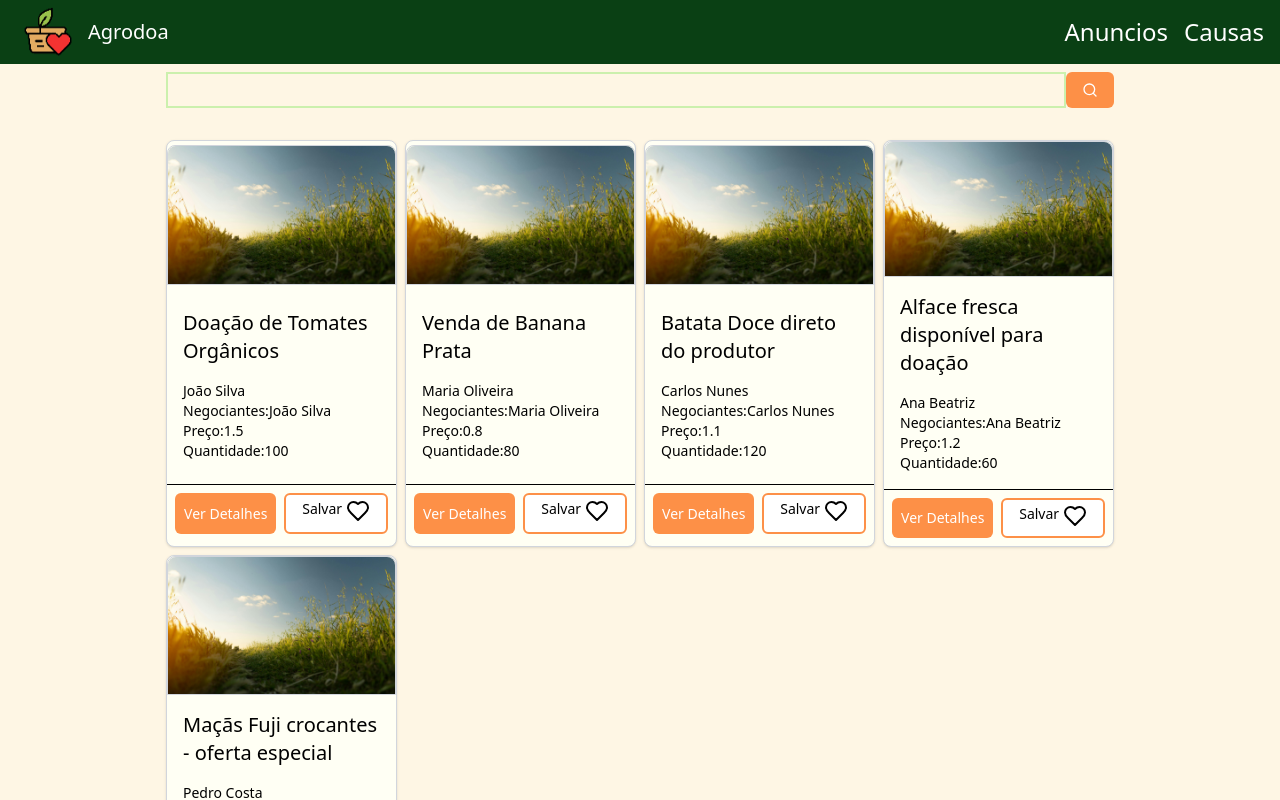
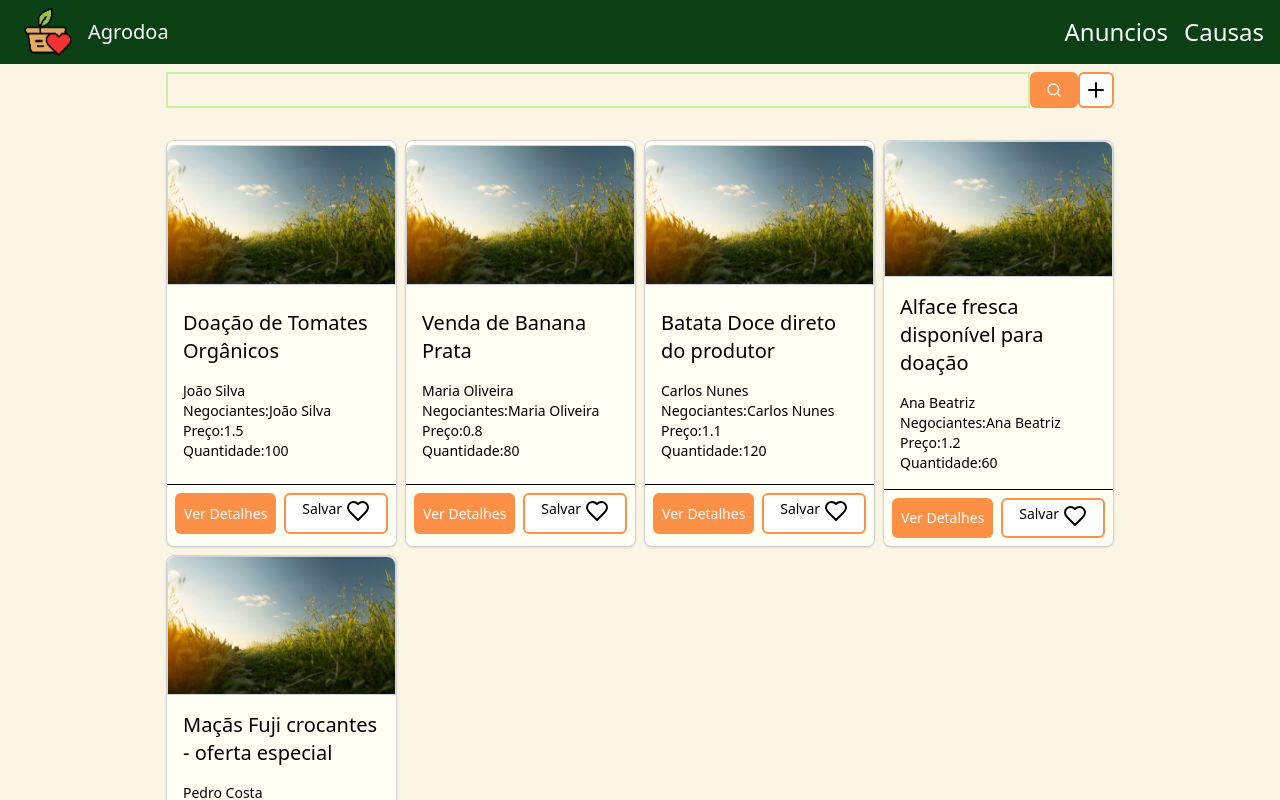
Before and after one commit to VerttB/agrodoa-frontend, a Next.js app: page /anuncios in a window 1280 px wide. Shown: the top 800 px of the page. Built offline with nearby package versions, Linux system fonts and the light colour scheme; a web font is replaced by a local one.

Commit message:
Mudanças no export do botao

```diff
--- a/src/app/(pages)/(auth)/cadastro/page.tsx
+++ b/src/app/(pages)/(auth)/cadastro/page.tsx
@@ -1,7 +1,7 @@
 "use client";
 
 import Input from "@/components/input";
-import Button from "@/components/button";
+import {Button} from "@/components/button";
 import { zodResolver } from "@hookform/resolvers/zod";
 import Image from "next/image";
 import Link from "next/link";
--- a/src/app/(pages)/(auth)/login/page.tsx
+++ b/src/app/(pages)/(auth)/login/page.tsx
@@ -1,6 +1,6 @@
 "use client";
 import Input from "@/components/input";
-import Button from "@/components/button";
+import {Button} from "@/components/button";
 import { zodResolver } from "@hookform/resolvers/zod";
 import Image from "next/image";
 import Link from "next/link";
--- a/src/app/(pages)/(public)/anuncios/[id]/page.tsx
+++ b/src/app/(pages)/(public)/anuncios/[id]/page.tsx
@@ -2,7 +2,7 @@
 import { useParams } from "next/navigation";
 import { User, CalendarDays } from "lucide-react";
 import Image from "next/image";
-import Button from "@/components/button";
+import {Button} from "@/components/button";
 import Input from "@/components/input";
 import { ItemPage } from "@/components/ItemPage";
 import { useRouter } from "next/navigation";
--- a/src/app/(pages)/(public)/anuncios/page.tsx
+++ b/src/app/(pages)/(public)/anuncios/page.tsx
@@ -1,17 +1,19 @@
 "use client";
 import Input from "@/components/input";
-import Button from "@/components/button";
+import {Button} from "@/components/button";
 import { LoadingSpin } from "@/components/loadingComponent";
 import { Card } from "@/components/Card";
-
+import { Modal } from "@/components/Modal";
 import { Search, Heart, Plus } from "lucide-react";
 import { useUserContext } from "@/providers/UserProvider";
 import { IAnuncio } from "@/core/interfaces/IAnuncio";
 import { useAnuncio } from "@/hooks/useAnuncio";
 import { useRouter } from "next/navigation";
+import { useState } from "react";
 
 
 export default function Page() {
+  const [open,setOpen] = useState(false);
   const { user} = useUserContext();
   const {data : anuncios, loading} = useAnuncio<IAnuncio[]>();
   const router = useRouter();
@@ -19,6 +21,7 @@ export default function Page() {
   <LoadingSpin/>
 )
   return (
+    <>
     <div className="bg-primary min-h-screen flex flex-col items-center gap-8 p-2">
       <div className="flex w-3/4 self-center">
         <Input className="py-1" />
@@ -26,10 +29,10 @@ export default function Page() {
           <Button className="px-2 md:px-4">
             <Search className="w-4" />
           </Button>
-          {user?.tipo === "fornecedor" &&
-          <Button className="px-1" variant="outlined">
+
+          <Button className="px-1" variant="outlined" onClick={() => setOpen(true)}>
             <Plus></Plus>
-          </Button>}
+          </Button>
         </div>
       </div>
 
@@ -61,5 +64,25 @@ export default function Page() {
         ))}
       </div>
     </div>
+
+    <Modal.Root onOpenChange={() => setOpen(false)} open={open}>
+          <Modal.Header
+            title="Criar Anúncio"
+            onClose={() => setOpen(false)}
+          />
+          <Modal.Content className="min-w-[640px]">
+            <Input label="Nome do Anúncio" placeholder="Insira o nome do seu anúncio"  className="bg-white"/>
+            <Input label="Nome do Produto" placeholder="Insira o nome do produto"  className="bg-white"/>
+            <Input label="Quantidade" placeholder="Insira a quantidade do produto "  className="bg-white"/>
+            <Input label="Preço da Unidade" placeholder="Insira o preço da unidade do produto" className="bg-white"></Input>
+            <Input type="file" accept="image/*" className="h-32 bg-white" ></Input>
+
+          </Modal.Content>
+          <Modal.Actions>
+            <Button className="px-4 py-1" onClick={() => {}}>Criar</Button>
+            <Button className="px-4 py-1" variant="outlined" onClick={() => setOpen(false)}>Fechar</Button>
+          </Modal.Actions>
+        </Modal.Root>
+        </>
   );
 }
--- a/src/app/(pages)/(public)/causas/[id]/page.tsx
+++ b/src/app/(pages)/(public)/causas/[id]/page.tsx
@@ -7,7 +7,7 @@ import { ItemPage } from "@/components/ItemPage";
 import { useRouter } from "next/navigation";
 
 import Image from "next/image";
-import Button from "@/components/button";
+import {Button} from "@/components/button";
 import Input from "@/components/input";
 import { useUserContext } from "@/providers/UserProvider";
 
--- a/src/app/(pages)/(public)/causas/page.tsx
+++ b/src/app/(pages)/(public)/causas/page.tsx
@@ -1,5 +1,5 @@
 "use client";
-import Button from "@/components/button";
+import {Button} from "@/components/button";
 import { Card } from "@/components/Card";
 import { useRouter } from "next/navigation";
 import Input from "@/components/input";
--- a/src/app/(pages)/(public)/page.tsx
+++ b/src/app/(pages)/(public)/page.tsx
@@ -1,5 +1,5 @@
 "use client";
-import Button from "@/components/button";
+import {Button} from "@/components/button";
 import Image from "next/image";
 import { useRouter } from "next/navigation";
 import { Card } from "@/components/Card";
--- a/src/app/(pages)/modal/page.tsx
+++ /dev/null
@@ -1,38 +0,0 @@
-'use client'
-import Button from "@/components/button"
-import Input from "@/components/input"
-import { Modal } from "@/components/Modal/Modal"
-import { useState } from "react"
-
-export default function ModalPage() {
-  const [open, setOpen] = useState(false)
-
-  return (
-    <>
-      <button onClick={() => setOpen(true)}>
-        Abrir Modal
-      </button>
-
-
-        <Modal.Root onOpenChange={() => setOpen(false)} open={open}>
-          <Modal.Header
-            title="Criar Anúncio"
-            onClose={() => setOpen(false)}
-          />
-          <Modal.Content className="min-w-[640px]">
-            <Input label="Nome do Anúncio" placeholder="Insira o nome do seu anúncio"  className="bg-white"/>
-            <Input label="Nome do Produto" placeholder="Insira o nome do produto"  className="bg-white"/>
-            <Input label="Quantidade" placeholder="Insira a quantidade do produto "  className="bg-white"/>
-            <Input label="Preço da Unidade" placeholder="Insira o preço da unidade do produto" className="bg-white"></Input>
-            <Input type="file" accept="image/*" className="h-32 bg-white" ></Input>
-
-          </Modal.Content>
-          <Modal.Actions>
-            <Button className="px-4 py-1" onClick={() => {}}>Criar</Button>
-            <Button className="px-4 py-1" variant="outlined" onClick={() => setOpen(false)}>Fechar</Button>
-          </Modal.Actions>
-        </Modal.Root>
-
-    </>
-  )
-}
--- a/src/components/Modal/Modal.tsx
+++ b/src/components/Modal/index.tsx
@@ -1,4 +1,4 @@
-import { ModalRoot } from "../Modal/ModalRoot"
+import { ModalRoot } from "./ModalRoot"
 import { ModalActions } from "./ModalActions"
 import { ModalContent } from "./ModalContent"
 import { ModalHeader } from "./ModalHeader"
--- a/src/components/button.tsx
+++ b/src/components/button.tsx
@@ -7,13 +7,13 @@ interface ButtonProps {
   type?: "button" | "submit";
 }
 
-export default function Button({
+export const Button = ({
   variant = "primary",
   children,
   onClick,
   className,
   type = "button",
-}: ButtonProps) {
+}: ButtonProps) => {
   const variants = {
     primary: "bg-accent text-white hover:bg-accent-hover",
     outlined: "bg-white border-2 border-accent border-solid hover:bg-primary",
```
